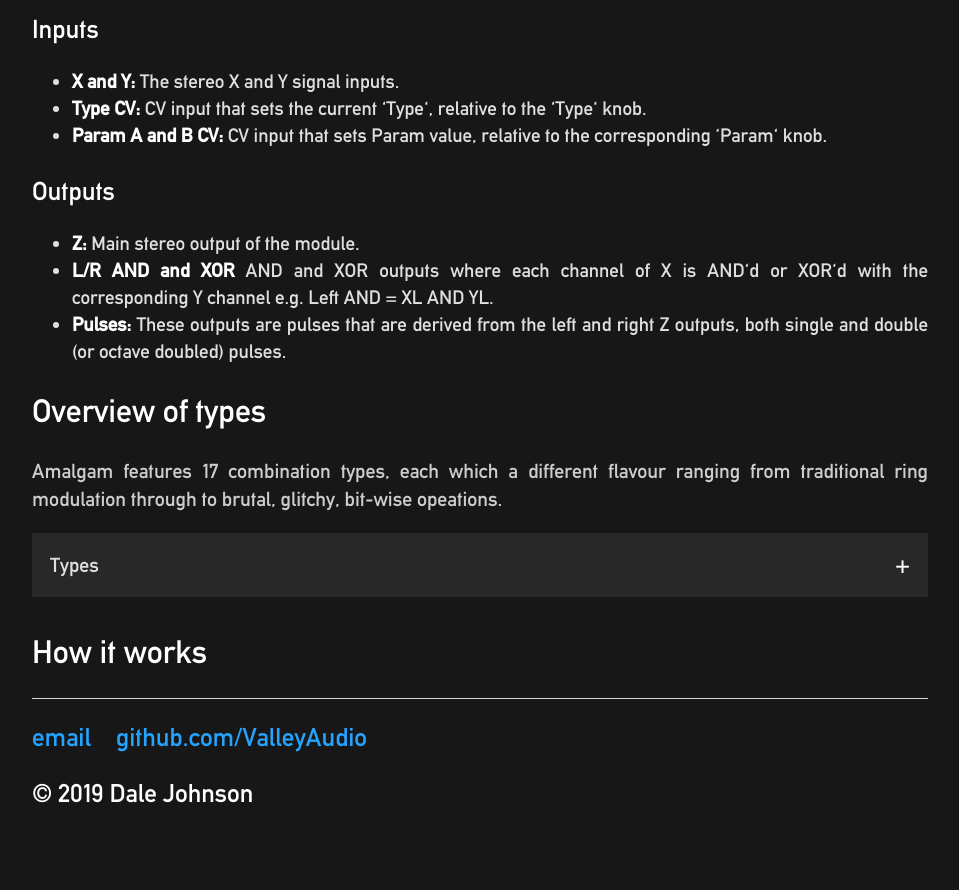
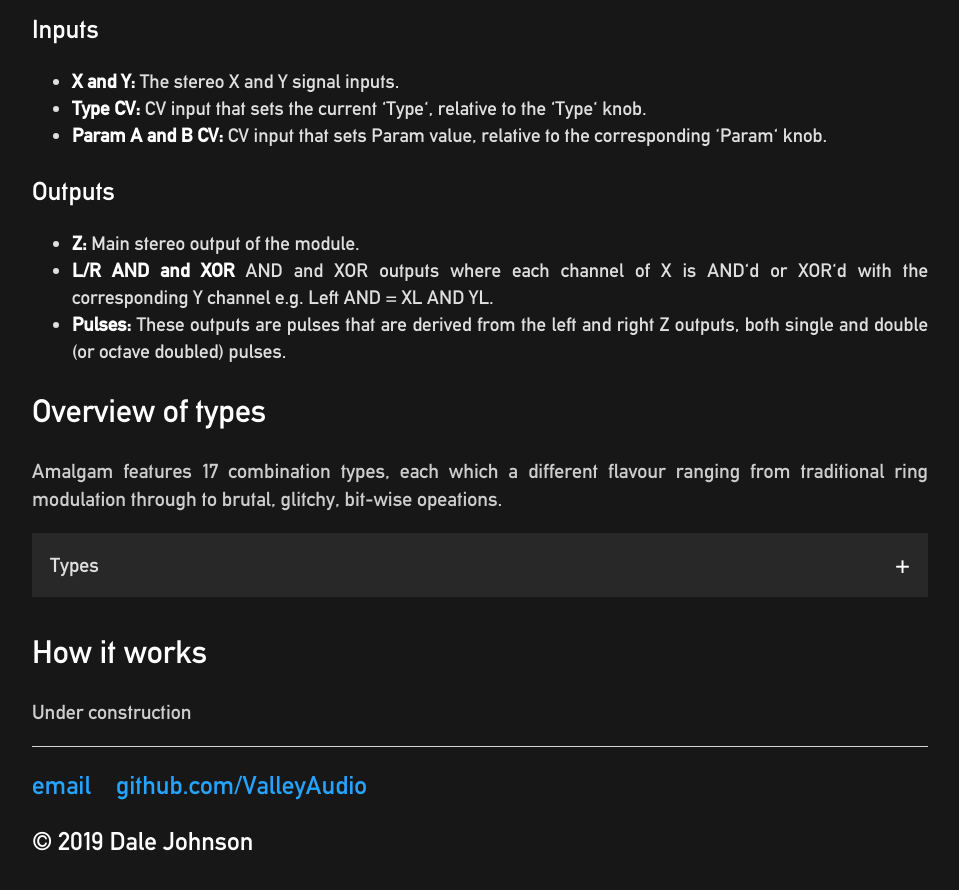
Before and after one commit to ValleyAudio/ValleyAudio.github.io, a Jekyll site: the page built from rack/amalgam/index.html, in a window 1280 px wide and 900 px high, scrolled down 1466 px. Shown: the top 890 px of the window, without its empty margins (160-1119 px from the left). Built offline with Jekyll 4.4.1, drawn with Linux system fonts in a browser that asks for light colours; before the commit the page ends 2318 px from its top, so only the background shows below that.

Commit message:
Fix typo in descriptions, and mark doc as under construction

```diff
--- a/rack/amalgam/index.html
+++ b/rack/amalgam/index.html
@@ -71,6 +71,9 @@ title: Amalgam
         </table>
     </div>
     <h2 id="howItWorks">How it works</h2>
+    <p>
+        Under construction
+    </p>
 
 </div><!-- /.amalgam -->
 
```
Also changed, not shown: other parts of rack/amalgam/index.html (+1 -1 lines).
